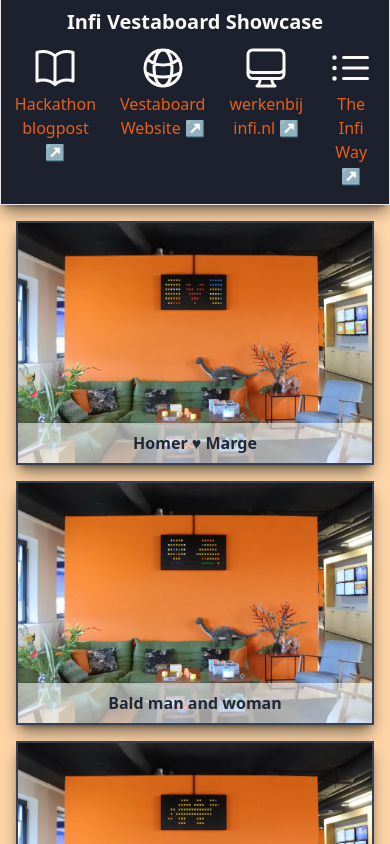
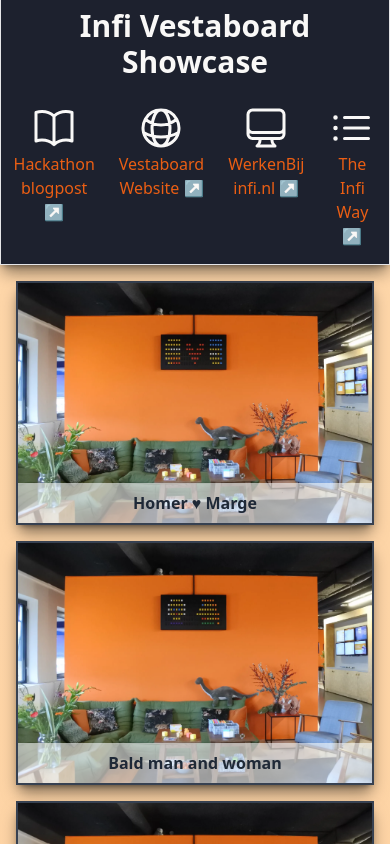
Before and after one commit to infi-nl/vestashowcase, a SvelteKit app: page / in a window 390 px wide. Shown: the top 844 px of the page. Built offline with nearby package versions, Linux system fonts and the light colour scheme.

Commit message:
Complete website now

```diff
--- a/src/routes/+page.svelte
+++ b/src/routes/+page.svelte
@@ -1,50 +1,13 @@
 <script lang="ts">
-	import type { IPhoto } from "./_components/photos";
+	import Footer from "./_components/Footer.svelte";
+import HeaderBar from "./_components/HeaderBar.svelte";
+import type { IPhoto } from "./_components/photos";
 	import PhotoThumbnail from "./_components/PhotoThumbnail.svelte";
   export let data: { photos: IPhoto[] };
 </script>
 
-<div class="max-w-[1600px] mx-auto">
-  <div class="
-    sticky top-0 border-t-0 md:mx-4 p-2 md:p-4
-    shadow-lg shadow-black/50 border bg-gray-900 text-gray-50 opacity-95
-  ">
-    <h1 class="text-center text-xl md:text-3xl font-bold">
-      Infi Vestaboard Showcase
-    </h1>
-    <p class="p-4 text-center hidden md:block">
-      Een fijn nerdy <a class="anchor" href="https://www.vestaboard.com/" target="_blank" rel="noreferrer">apparaat ↗</a> op kantoor om technische skills op los te laten?
-      Yes please!
-      Zie hier wat we er zoal mee doen...
-    </p>
-    <div class="flex justify-center gap-2">
-      <!-- svelte-ignore security-anchor-rel-noreferrer -->
-      <a class="group flex flex-col items-center text-center p-2 hover:bg-gray-50/10" href="https://infi.nl/nieuws/vestathon-2022/" target="_blank">
-        <svg xmlns="http://www.w3.org/2000/svg" fill="none" viewBox="0 0 24 24" stroke-width="1.5" stroke="currentColor" class="w-12 h-12 group-hover:text-orange-400">
-          <path stroke-linecap="round" stroke-linejoin="round" d="M12 6.042A8.967 8.967 0 006 3.75c-1.052 0-2.062.18-3 .512v14.25A8.987 8.987 0 016 18c2.305 0 4.408.867 6 2.292m0-14.25a8.966 8.966 0 016-2.292c1.052 0 2.062.18 3 .512v14.25A8.987 8.987 0 0018 18a8.967 8.967 0 00-6 2.292m0-14.25v14.25" />
-        </svg>
-        <p class="text-orange-600 hover:text-orange-500">Hackathon<br>blogpost ↗</p>
-      </a>
-      <a class="group flex flex-col items-center text-center p-2 hover:bg-gray-50/10" href="https://www.vestaboard.com/" rel="noreferrer">
-        <svg xmlns="http://www.w3.org/2000/svg" fill="none" viewBox="0 0 24 24" stroke-width="1.5" stroke="currentColor" class="w-12 h-12 group-hover:text-orange-400">
-          <path stroke-linecap="round" stroke-linejoin="round" d="M12 21a9.004 9.004 0 008.716-6.747M12 21a9.004 9.004 0 01-8.716-6.747M12 21c2.485 0 4.5-4.03 4.5-9S14.485 3 12 3m0 18c-2.485 0-4.5-4.03-4.5-9S9.515 3 12 3m0 0a8.997 8.997 0 017.843 4.582M12 3a8.997 8.997 0 00-7.843 4.582m15.686 0A11.953 11.953 0 0112 10.5c-2.998 0-5.74-1.1-7.843-2.918m15.686 0A8.959 8.959 0 0121 12c0 .778-.099 1.533-.284 2.253m0 0A17.919 17.919 0 0112 16.5c-3.162 0-6.133-.815-8.716-2.247m0 0A9.015 9.015 0 013 12c0-1.605.42-3.113 1.157-4.418" />
-        </svg>
-        <p class="text-orange-600 hover:text-orange-500">Vestaboard<br>Website ↗</p>
-      </a>
-      <a class="group flex flex-col items-center text-center p-2 hover:bg-gray-50/10" href="https://werkenbij.infi.nl/" rel="noreferrer">
-        <svg xmlns="http://www.w3.org/2000/svg" fill="none" viewBox="0 0 24 24" stroke-width="1.5" stroke="currentColor" class="w-12 h-12 group-hover:text-orange-400">
-          <path stroke-linecap="round" stroke-linejoin="round" d="M9 17.25v1.007a3 3 0 01-.879 2.122L7.5 21h9l-.621-.621A3 3 0 0115 18.257V17.25m6-12V15a2.25 2.25 0 01-2.25 2.25H5.25A2.25 2.25 0 013 15V5.25m18 0A2.25 2.25 0 0018.75 3H5.25A2.25 2.25 0 003 5.25m18 0V12a2.25 2.25 0 01-2.25 2.25H5.25A2.25 2.25 0 013 12V5.25" />
-        </svg>
-        <p class="text-orange-600 hover:text-orange-500">werkenbij<br>infi.nl ↗</p>
-      </a>
-      <a class="group flex flex-col items-center text-center p-2 hover:bg-gray-50/10" href="https://way.infi.nl/" rel="noreferrer">
-        <svg xmlns="http://www.w3.org/2000/svg" fill="none" viewBox="0 0 24 24" stroke-width="1.5" stroke="currentColor" class="w-12 h-12 group-hover:text-orange-400">
-          <path stroke-linecap="round" stroke-linejoin="round" d="M8.25 6.75h12M8.25 12h12m-12 5.25h12M3.75 6.75h.007v.008H3.75V6.75zm.375 0a.375.375 0 11-.75 0 .375.375 0 01.75 0zM3.75 12h.007v.008H3.75V12zm.375 0a.375.375 0 11-.75 0 .375.375 0 01.75 0zm-.375 5.25h.007v.008H3.75v-.008zm.375 0a.375.375 0 11-.75 0 .375.375 0 01.75 0z" />
-        </svg>
-        <p class="text-orange-600 hover:text-orange-500">The Infi<br>Way ↗</p>
-      </a>
-    </div>
-  </div>
+<header class="max-w-[1600px] mx-auto">
+  <HeaderBar />
 
   <div class="grid grid-cols-1 md:grid-cols-2 lg:grid-cols-3 gap-4 xl:gap-8 p-4 md:px-8">
     {#each data.photos as photo}
@@ -54,4 +17,6 @@
     />
     {/each}
   </div>
-</div>
+
+  <Footer />
+</header>
--- /dev/null
+++ b/src/routes/_components/Footer.svelte
@@ -0,0 +1,10 @@
+<footer class="
+  p-2 md:mx-4 border-b-0 text-center
+  shadow-lg shadow-black/50 border bg-gray-900 text-gray-50/50 opacity-95
+">
+  © 2023
+  |
+  <a class="hover:text-gray-50/80 hover:underline" href="https://infi.nl">infi.nl</a>
+  |
+  <a class="hover:text-gray-50/80 hover:underline" href="https://github.com/infi-nl/vestashowcase">GitHub Source</a>
+</footer>
--- /dev/null
+++ b/src/routes/_components/HeaderBar.svelte
@@ -0,0 +1,42 @@
+<div class="max-w-[1600px] mx-auto">
+  <div class="
+    sticky top-0 border-t-0 md:mx-4 p-2 md:p-4
+    shadow-lg shadow-black/50 border bg-gray-900 text-gray-50 opacity-95
+  ">
+    <h1 class="text-center text-3xl font-bold mb-4">
+      Infi Vestaboard Showcase
+    </h1>
+    <p class="px-4 mb-4 text-center hidden md:block">
+      Een fijn nerdy <a class="anchor" href="https://www.vestaboard.com/" target="_blank" rel="noreferrer">apparaat ↗</a> op kantoor om technische skills op los te laten?
+      Yes please!
+      Zie hier wat we er zoal mee doen...
+    </p>
+    <div class="flex justify-center gap-2">
+      <!-- svelte-ignore security-anchor-rel-noreferrer -->
+      <a class="group flex flex-col items-center text-center p-2 hover:bg-gray-50/10" href="https://infi.nl/nieuws/vestathon-2022/" target="_blank">
+        <svg xmlns="http://www.w3.org/2000/svg" fill="none" viewBox="0 0 24 24" stroke-width="1.5" stroke="currentColor" class="w-12 h-12 group-hover:text-orange-400">
+          <path stroke-linecap="round" stroke-linejoin="round" d="M12 6.042A8.967 8.967 0 006 3.75c-1.052 0-2.062.18-3 .512v14.25A8.987 8.987 0 016 18c2.305 0 4.408.867 6 2.292m0-14.25a8.966 8.966 0 016-2.292c1.052 0 2.062.18 3 .512v14.25A8.987 8.987 0 0018 18a8.967 8.967 0 00-6 2.292m0-14.25v14.25" />
+        </svg>
+        <p class="text-orange-600 hover:text-orange-500">Hackathon<br>blogpost ↗</p>
+      </a>
+      <a class="group flex flex-col items-center text-center p-2 hover:bg-gray-50/10" href="https://www.vestaboard.com/" target="_blank" rel="noreferrer">
+        <svg xmlns="http://www.w3.org/2000/svg" fill="none" viewBox="0 0 24 24" stroke-width="1.5" stroke="currentColor" class="w-12 h-12 group-hover:text-orange-400">
+          <path stroke-linecap="round" stroke-linejoin="round" d="M12 21a9.004 9.004 0 008.716-6.747M12 21a9.004 9.004 0 01-8.716-6.747M12 21c2.485 0 4.5-4.03 4.5-9S14.485 3 12 3m0 18c-2.485 0-4.5-4.03-4.5-9S9.515 3 12 3m0 0a8.997 8.997 0 017.843 4.582M12 3a8.997 8.997 0 00-7.843 4.582m15.686 0A11.953 11.953 0 0112 10.5c-2.998 0-5.74-1.1-7.843-2.918m15.686 0A8.959 8.959 0 0121 12c0 .778-.099 1.533-.284 2.253m0 0A17.919 17.919 0 0112 16.5c-3.162 0-6.133-.815-8.716-2.247m0 0A9.015 9.015 0 013 12c0-1.605.42-3.113 1.157-4.418" />
+        </svg>
+        <p class="text-orange-600 hover:text-orange-500">Vestaboard<br>Website ↗</p>
+      </a>
+      <a class="group flex flex-col items-center text-center p-2 hover:bg-gray-50/10" href="https://werkenbij.infi.nl/" target="_blank" rel="noreferrer">
+        <svg xmlns="http://www.w3.org/2000/svg" fill="none" viewBox="0 0 24 24" stroke-width="1.5" stroke="currentColor" class="w-12 h-12 group-hover:text-orange-400">
+          <path stroke-linecap="round" stroke-linejoin="round" d="M9 17.25v1.007a3 3 0 01-.879 2.122L7.5 21h9l-.621-.621A3 3 0 0115 18.257V17.25m6-12V15a2.25 2.25 0 01-2.25 2.25H5.25A2.25 2.25 0 013 15V5.25m18 0A2.25 2.25 0 0018.75 3H5.25A2.25 2.25 0 003 5.25m18 0V12a2.25 2.25 0 01-2.25 2.25H5.25A2.25 2.25 0 013 12V5.25" />
+        </svg>
+        <p class="text-orange-600 hover:text-orange-500">WerkenBij<br>infi.nl ↗</p>
+      </a>
+      <a class="group flex flex-col items-center text-center p-2 hover:bg-gray-50/10" href="https://way.infi.nl/" target="_blank" rel="noreferrer">
+        <svg xmlns="http://www.w3.org/2000/svg" fill="none" viewBox="0 0 24 24" stroke-width="1.5" stroke="currentColor" class="w-12 h-12 group-hover:text-orange-400">
+          <path stroke-linecap="round" stroke-linejoin="round" d="M8.25 6.75h12M8.25 12h12m-12 5.25h12M3.75 6.75h.007v.008H3.75V6.75zm.375 0a.375.375 0 11-.75 0 .375.375 0 01.75 0zM3.75 12h.007v.008H3.75V12zm.375 0a.375.375 0 11-.75 0 .375.375 0 01.75 0zm-.375 5.25h.007v.008H3.75v-.008zm.375 0a.375.375 0 11-.75 0 .375.375 0 01.75 0z" />
+        </svg>
+        <p class="text-orange-600 hover:text-orange-500">The Infi<br>Way ↗</p>
+      </a>
+    </div>
+  </div>
+</div>
```
